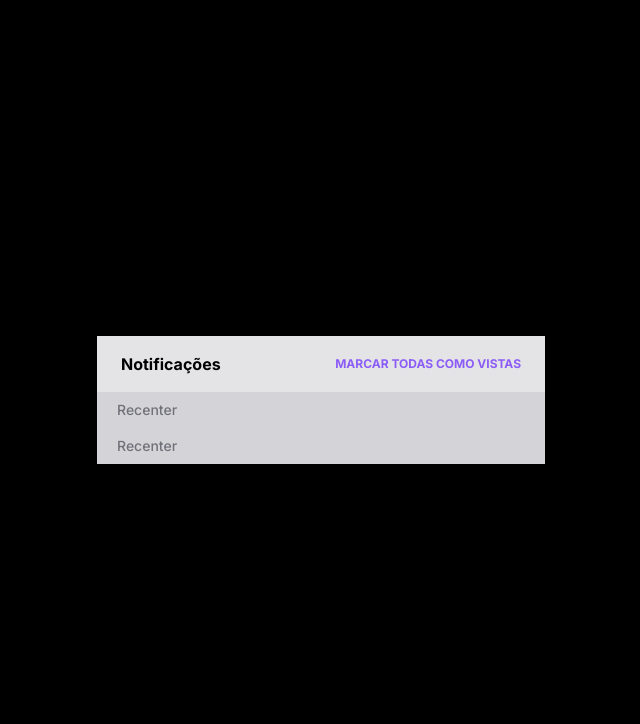
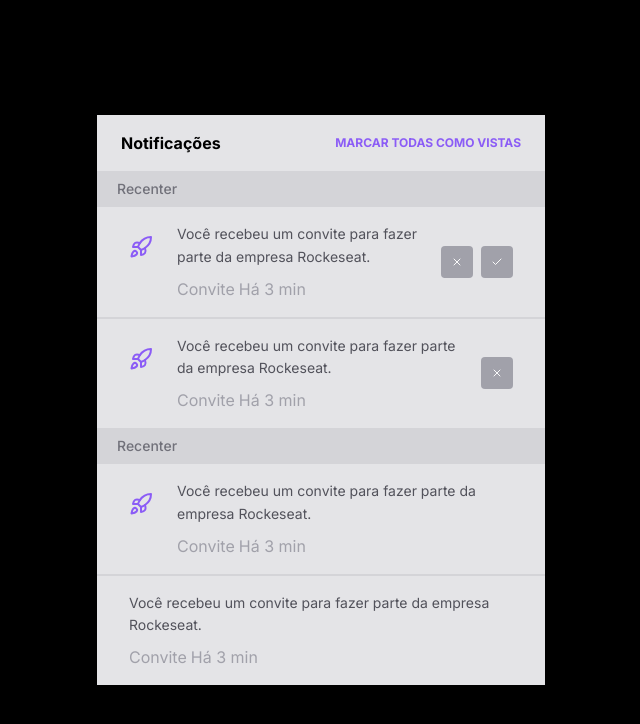
Before and after one commit to ecthon/composition-pattern, a Next.js app: page / in a window 1280 px wide. Shown: the top 724 px of the page, without its empty margins (319-959 px from the left). Built offline with nearby package versions, Linux system fonts and the light colour scheme.

Commit message:
create and render Notifications

```diff
--- /dev/null
+++ b/src/components/Notification/NotificationAction.tsx
@@ -0,0 +1,15 @@
+import { ButtonHTMLAttributes, ElementType } from "react"
+
+interface INotificationAction  extends ButtonHTMLAttributes<HTMLButtonElement>{
+    icon: ElementType
+}
+export function NotificationAction({ icon: Icon, ...rest }: INotificationAction) {
+    return(
+        <button
+            {...rest}
+            className="w-8 h-8 rounded flex items-center justify-center bg-zinc-400 hover:bg-zinc-500 dark:bg-zinc-800"
+        >
+            <Icon className="w-3 h-3 text-zinc-50" />
+        </button>
+    )
+}
--- a/src/components/Notification/NotificationActions.tsx
+++ b/src/components/Notification/NotificationActions.tsx
@@ -1,18 +1,12 @@
-import { Check, X } from "lucide-react"
+import { ReactNode } from "react"
 
 interface INotificationActions {
-    onCancelAction: () => void
-    onSubmitAction: () => void
+    children: ReactNode
 }
-export function NotificationActions({ onCancelAction, onSubmitAction }: INotificationActions) {
+export function NotificationActions({ children }: INotificationActions) {
     return(
         <div className="flex gap-2 self-center">
-            <button onClick={onCancelAction} className="w-8 h-8 rounded flex items-center justify-center bg-zinc-400 hover:bg-zinc-500 dark:bg-zinc-800">
-                <X className="w-3 h-3 text-zinc-50" />
-            </button>
-            <button onClick={onSubmitAction} className="w-8 h-8 rounded flex items-center justify-center bg-zinc-400 hover:bg-zinc-500 dark:bg-zinc-800">
-                <Check className="w-3 h-3 text-zinc-50" />
-            </button>
+            {children}
         </div>
     )
 }
--- a/src/components/Notification/index.tsx
+++ b/src/components/Notification/index.tsx
@@ -1,3 +1,4 @@
+import { NotificationAction } from "./NotificationAction";
 import { NotificationActions } from "./NotificationActions";
 import { NotificationContent } from "./NotificationContent";
 import { NotificationIcon } from "./NotificationIcon";
@@ -7,6 +8,6 @@ export const Notification = {
     Root: NotificationRoot,
     Icon: NotificationIcon,
     Content: NotificationContent,
-    Action: NotificationActions
-
+    Actions: NotificationActions,
+    Action: NotificationAction
 }
--- a/src/components/Widget.tsx
+++ b/src/components/Widget.tsx
@@ -1,3 +1,4 @@
+'use client'
 import { Check, Rocket, X } from "lucide-react";
 import { Notification } from "./Notification";
 
@@ -17,14 +18,36 @@ export function Widget() {
                 Recenter
             </div>
             <div className="divide-y-2 divide-zinc-300 dark:divide-zinc-950">
+                <Notification.Root>
+                    <Notification.Icon icon={Rocket} />
+                    <Notification.Content text="Você recebeu um convite para fazer parte da empresa Rockeseat."/>
+                    <Notification.Actions>
+                        <Notification.Action onClick={() => {}} icon={X}/>
+                        <Notification.Action onClick={() => {}} icon={Check}/>
+                    </Notification.Actions>
+                </Notification.Root>
 
+                <Notification.Root>
+                    <Notification.Icon icon={Rocket} />
+                    <Notification.Content text="Você recebeu um convite para fazer parte da empresa Rockeseat."/>
+                    <Notification.Actions>
+                        <Notification.Action onClick={() => {}} icon={X}/>
+                    </Notification.Actions>
+                </Notification.Root>
             </div>
             {/* Old Section */}
             <div className="bg-zinc-300 font-medium dark:bg-zinc-950 px-5 py-2 text-sm text-zinc-500 dark:text-zinc-400">
                 Recenter
             </div>
             <div className="divide-y-2 divide-zinc-300 dark:divide-zinc-950">
+            <Notification.Root>
+                    <Notification.Icon icon={Rocket} />
+                    <Notification.Content text="Você recebeu um convite para fazer parte da empresa Rockeseat."/>
+                </Notification.Root>
 
+                <Notification.Root>
+                    <Notification.Content text="Você recebeu um convite para fazer parte da empresa Rockeseat."/>
+                </Notification.Root>
             </div>
         </div>
     )
```
